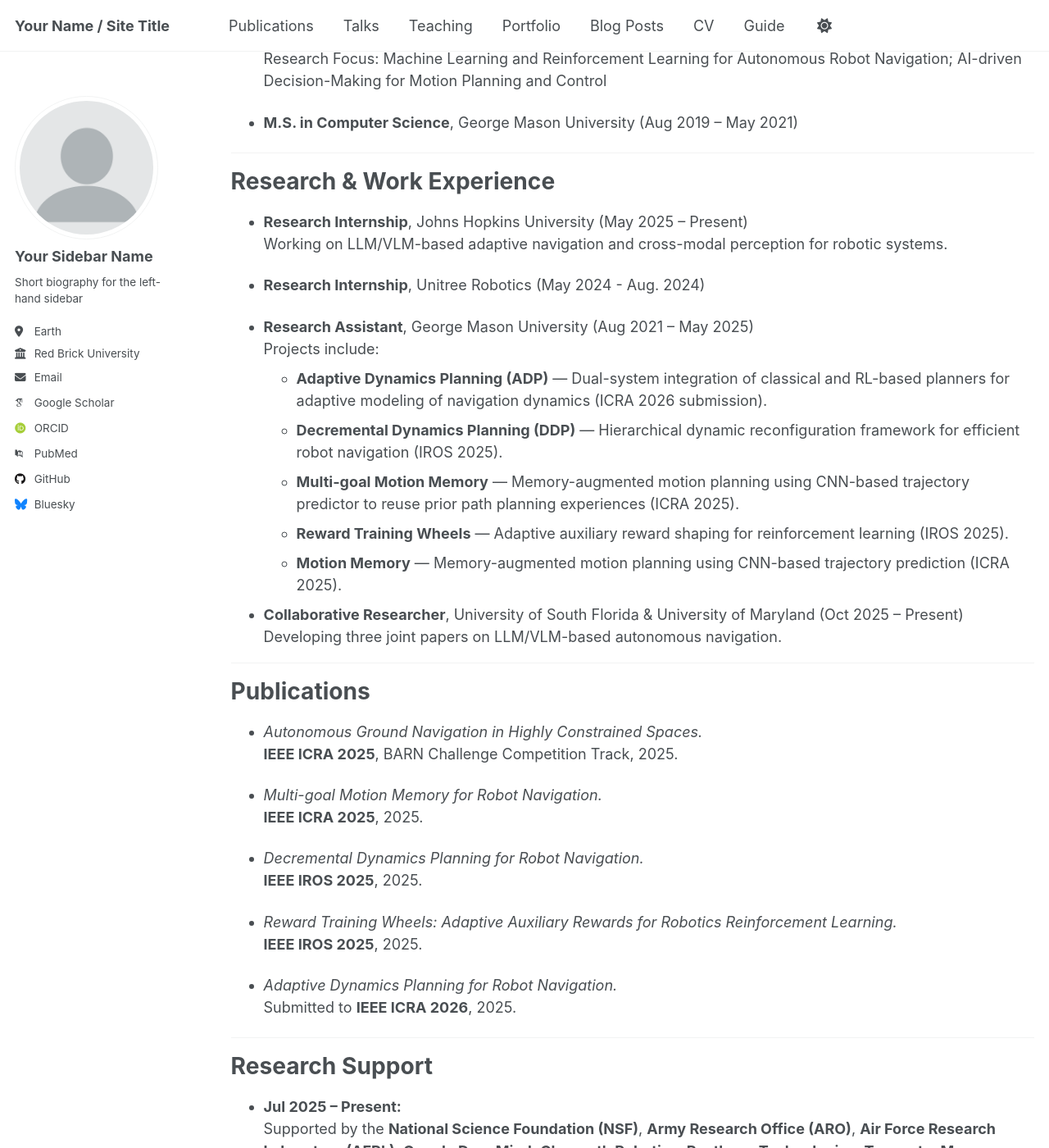
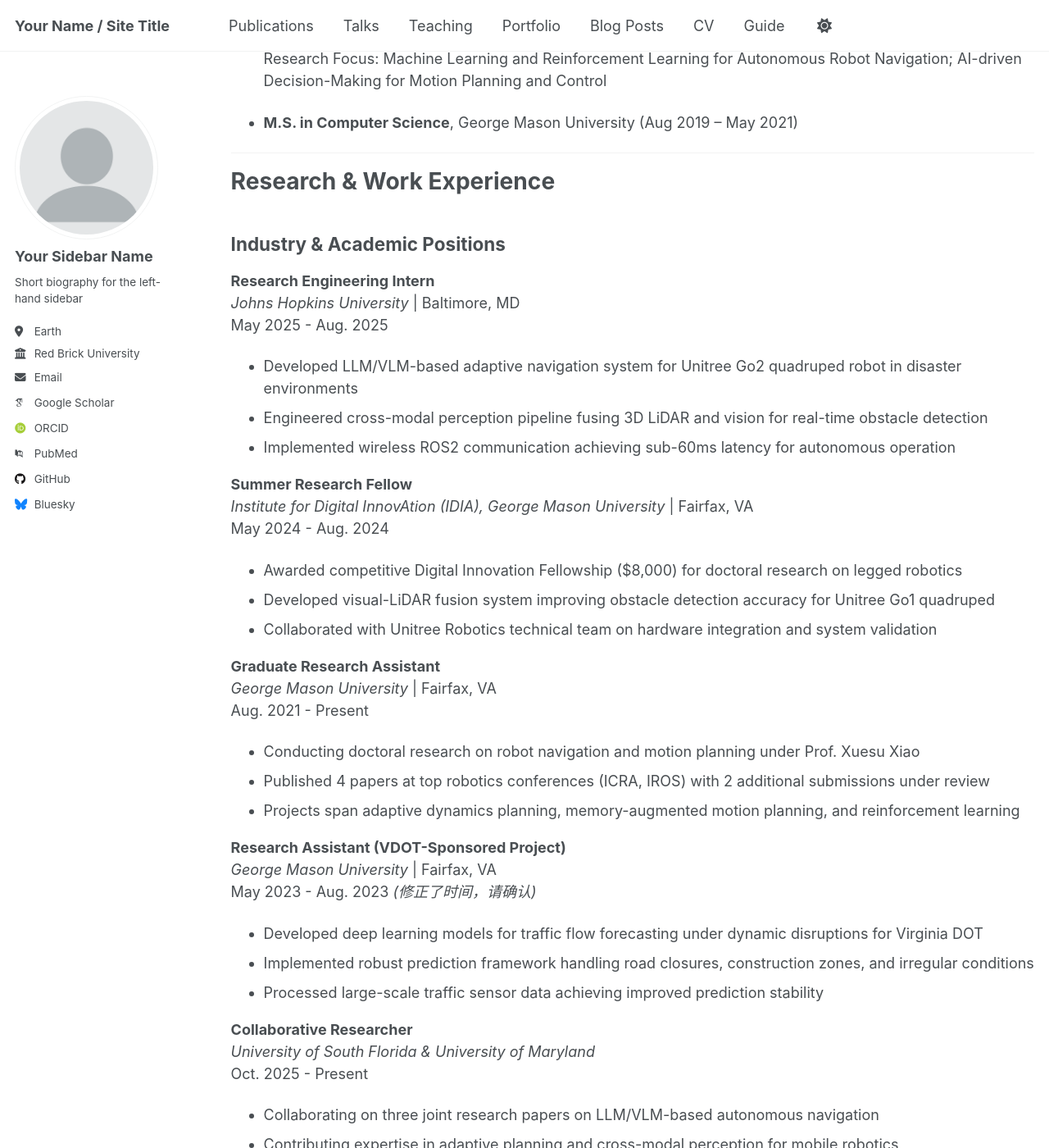
Before and after one commit to yuanjielu-64/yuanjielu-64.github.io, a Jekyll site: the page built from _pages/cv.md, in a window 1280 px wide and 1400 px high, scrolled down 253 px. Shown: the whole window at 82% size. Built offline with Jekyll 4.4.1, drawn with Linux system fonts in a browser that asks for light colours; some web fonts are replaced; a script that is not in the unit is left out; some of the changed text lies outside the part shown.

Commit message:
Update cv.md

```diff
--- a/_pages/cv.md
+++ b/_pages/cv.md
@@ -19,35 +19,76 @@ redirect_from:
 - **M.S. in Computer Science**, George Mason University (Aug 2019 – May 2021)
 
 ---
-
 # Research & Work Experience
 
-- **Research Internship**, Johns Hopkins University (May 2025 – Present)
-  Working on LLM/VLM-based adaptive navigation and cross-modal perception for robotic systems.
+## Industry & Academic Positions
 
-- **Research Internship**, Unitree Robotics (May 2024 - Aug. 2024)
+**Research Engineering Intern**
+*Johns Hopkins University* | Baltimore, MD
+May 2025 - Aug. 2025
+- Developed LLM/VLM-based adaptive navigation system for Unitree Go2 quadruped robot in disaster environments
+- Engineered cross-modal perception pipeline fusing 3D LiDAR and vision for real-time obstacle detection
+- Implemented wireless ROS2 communication achieving sub-60ms latency for autonomous operation
 
+**Summer Research Fellow**
+*Institute for Digital InnovAtion (IDIA), George Mason University* | Fairfax, VA
+May 2024 - Aug. 2024
+- Awarded competitive Digital Innovation Fellowship ($8,000) for doctoral research on legged robotics
+- Developed visual-LiDAR fusion system improving obstacle detection accuracy for Unitree Go1 quadruped
+- Collaborated with Unitree Robotics technical team on hardware integration and system validation
 
-- **Research Assistant**, George Mason University (Aug 2021 – May 2025)
-  Projects include:
-  - **Adaptive Dynamics Planning (ADP)** — Dual-system integration of classical and RL-based planners for adaptive modeling of navigation dynamics (ICRA 2026 submission).
-  - **Decremental Dynamics Planning (DDP)** — Hierarchical dynamic reconfiguration framework for efficient robot navigation (IROS 2025).
-  - **Multi-goal Motion Memory** — Memory-augmented motion planning using CNN-based trajectory predictor to reuse prior path planning experiences (ICRA 2025).
-  - **Reward Training Wheels** — Adaptive auxiliary reward shaping for reinforcement learning (IROS 2025).
-  - **Motion Memory** — Memory-augmented motion planning using CNN-based trajectory prediction (ICRA 2025).
+**Graduate Research Assistant**
+*George Mason University* | Fairfax, VA
+Aug. 2021 - Present
+- Conducting doctoral research on robot navigation and motion planning under Prof. Xuesu Xiao
+- Published 4 papers at top robotics conferences (ICRA, IROS) with 2 additional submissions under review
+- Projects span adaptive dynamics planning, memory-augmented motion planning, and reinforcement learning
 
-- **Collaborative Researcher**, University of South Florida & University of Maryland (Oct 2025 – Present)
-  Developing three joint papers on LLM/VLM-based autonomous navigation.
+**Research Assistant (VDOT-Sponsored Project)**
+*George Mason University* | Fairfax, VA
+May 2023 - Aug. 2023  *(修正了时间，请确认)*
+- Developed deep learning models for traffic flow forecasting under dynamic disruptions for Virginia DOT
+- Implemented robust prediction framework handling road closures, construction zones, and irregular conditions
+- Processed large-scale traffic sensor data achieving improved prediction stability
+
+**Collaborative Researcher**
+*University of South Florida & University of Maryland*
+Oct. 2025 - Present
+- Collaborating on three joint research papers on LLM/VLM-based autonomous navigation
+- Contributing expertise in adaptive planning and cross-modal perception for mobile robotics
+
+---
+
+## Research Projects (at GMU)
+
+**Adaptive Dynamics Planning (ADP)**
+*Submitted to ICRA 2026*
+- Dual-system integration of classical and RL-based planners for adaptive navigation dynamics modeling
+- Combines model-based and learning-based approaches for robust long-horizon planning
+
+**Decremental Dynamics Planning (DDP)**
+*Published at IROS 2025*
+- Hierarchical dynamic reconfiguration framework for efficient robot navigation
+- Achieves real-time replanning through progressive model simplification
+
+**Multi-Goal Motion Memory**
+*Published at ICRA 2025*
+- Memory-augmented motion planning using CNN-based trajectory predictor
+- Enables experience reuse across similar navigation scenarios, reducing planning time
+
+**Reward Training Wheels**
+*Published at IROS 2025*
+- Adaptive auxiliary reward shaping method for reinforcement learning
+- Automatically phases out auxiliary rewards to prevent policy degradation
 
 ---
 
 # Publications
+- *Adaptive Dynamics Planning for Robot Navigation.*
+  Submitted to **IEEE ICRA 2026**, 2025.
 
 - *Autonomous Ground Navigation in Highly Constrained Spaces.*
   **IEEE ICRA 2025**, BARN Challenge Competition Track, 2025.
-
-- *Multi-goal Motion Memory for Robot Navigation.*
-  **IEEE ICRA 2025**, 2025.
 
 - *Decremental Dynamics Planning for Robot Navigation.*
   **IEEE IROS 2025**, 2025.
@@ -55,8 +96,8 @@ redirect_from:
 - *Reward Training Wheels: Adaptive Auxiliary Rewards for Robotics Reinforcement Learning.*
   **IEEE IROS 2025**, 2025.
 
-- *Adaptive Dynamics Planning for Robot Navigation.*
-  Submitted to **IEEE ICRA 2026**, 2025.
+- *Multi-goal Motion Memory for Robot Navigation.*
+  **IEEE ICRA 2025**, 2025.
 
 ---
 
```
